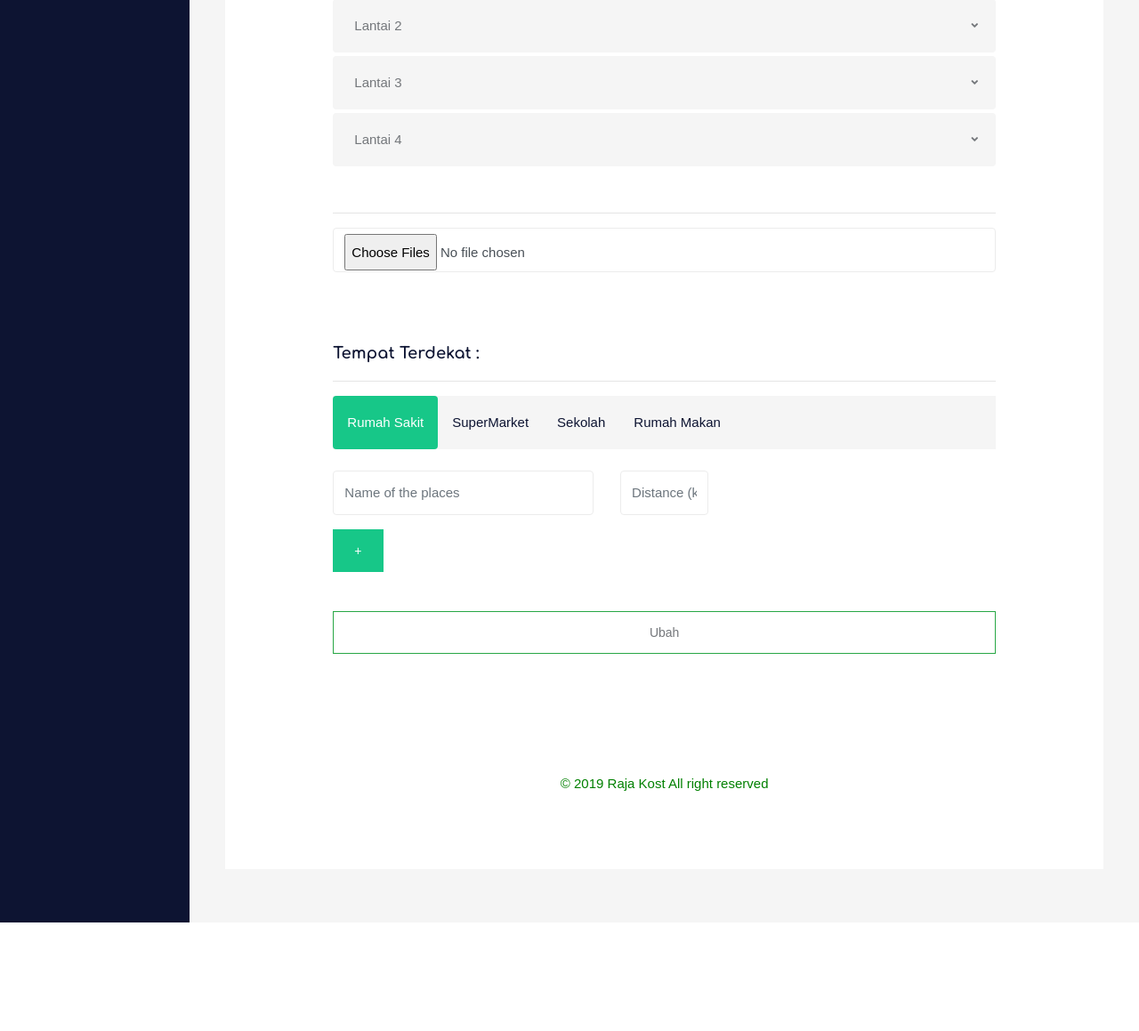
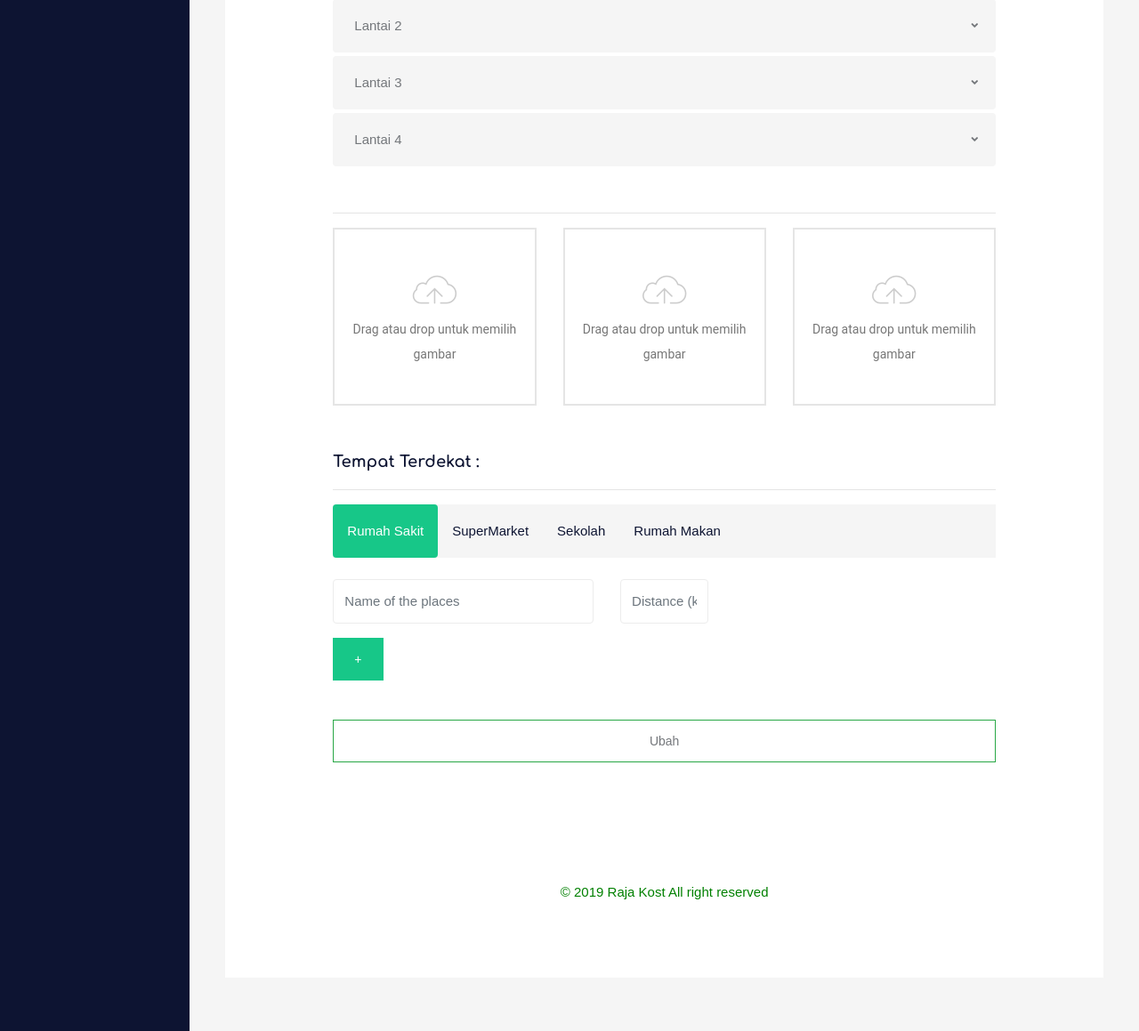
Before and after one commit to TheFaustus0/Galih, a CodeIgniter app: page /kost/index.php/kost_saya2/index in a window 1280 px wide. Shown: the part 2416-3575 px from the top of the page at 89% size. Before the commit the page ends 3453 px from the top, so only its background shows below. Run offline with CodeIgniter, Linux system fonts and the light colour scheme; data comes from the database, SQL or seed files in the repository; some libraries are stand-ins or nearby versions; some web fonts are replaced.

Commit message:
mengganti link
error

```diff
--- a/application/modules/kost_saya2/views/V_kost_saya2.php
+++ b/application/modules/kost_saya2/views/V_kost_saya2.php
@@ -211,7 +211,8 @@
                                                         <button class="bg-gray hover-bg-primary hover-text-white text-ordinary py-3 px-4 mb-1 w-100 text-left rounded position-relative collapsed position-relative" type="button" data-toggle="collapse" data-target="#collapseThree" aria-expanded="false" aria-controls="collapseThree"> Lantai 3 </button>
                                                         <div id="collapseThree" class="collapse p-4" aria-labelledby="headingThree" data-parent="#accordionExample">
                                                             <div class="row">
-                                                                <div class="col-md-12">
+                                                              <div class="col-md-4"></div>
+                                                                <div class="col-md-4">
                                                                 <div class="browse-submit">
                                                                   <input type="file" class="dropify" id="images" name="denah_3" onchange="preview_images();" multiple/>
                                                                     <div class="row" id="image_preview"></div>
@@ -222,9 +223,10 @@
                                                         <button class="bg-gray hover-bg-primary hover-text-white text-ordinary py-3 px-4 mb-1 w-100 text-left rounded position-relative collapsed position-relative" type="button" data-toggle="collapse" data-target="#collapsefour" aria-expanded="false" aria-controls="collapseThree"> Lantai 4 </button>
                                                         <div id="collapsefour" class="collapse p-4" aria-labelledby="headingThree" data-parent="#accordionExample">
                                                             <div class="row">
-                                                                <div class="col-md-12">
+                                                              <div class="col-md-4"></div>
+                                                                <div class="col-md-4">
                                                                 <div class="browse-submit">
-                                                                  <input type="file" class="form-control" id="images" name="denah_4" onchange="preview_images();" multiple/>
+                                                                  <input type="file" class="dropify" id="images" name="denah_4" onchange="preview_images();" multiple/>
                                                                   <div class="row" id="image_preview"></div>
                                                                 </div>
                                                             </div>
@@ -238,10 +240,14 @@
                                         <div class="upload-media mt-5">
                                             <hr>
                                             <div class="row">
-                                                <div class="col-md-12">
-                                                <input type="file" class="form-control" id="images" name="foto_kost" onchange="preview();" multiple/>
-                                                <br>
-                                                <div class="row" id="image"></div>
+                                                <div class="col-md-4">
+                                               <input type="file" class="dropify" id="images" name="foto_kost"  multiple/>
+                                                </div>
+                                                <div class="col-md-4">
+                                               <input type="file" class="dropify" id="images" name="foto_kost2"  multiple/>
+                                                </div>
+                                                <div class="col-md-4">
+                                               <input type="file" class="dropify" id="images" name="foto_kost3"  multiple/>
                                                 </div>
                                             </div>
                                         </div>
@@ -251,13 +257,13 @@
                                             <div class="row">
                                                 <div class="col-md-12">
                                                     <ul class="nav nav-pills mb-3 bg-gray" id="pills-tab" role="tablist">
-                                                        <li class="nav-item"> <a class="nav-link py-3 active" id="pills-home-tab" data-toggle="pill" href="#pills-home" role="tab" aria-controls="pills-home" aria-selected="true">Rumah Sakit</a> </li>
+                                                        <li class="nav-item"> <a class="nav-link py-3 active" id="pills-home-tab" data-toggle="pill" href="#rumah_sakit" role="tab" aria-controls="pills-home" aria-selected="true">Rumah Sakit</a> </li>
                                                         <li class="nav-item"> <a class="nav-link py-3" id="pills-profile-tab" data-toggle="pill" href="#pills-profile" role="tab" aria-controls="pills-profile" aria-selected="false">SuperMarket</a> </li>
                                                         <li class="nav-item"> <a class="nav-link py-3" id="pills-contact-tab2" data-toggle="pill" href="#pills-contact" role="tab" aria-controls="pills-contact" aria-selected="false">Sekolah</a> </li>
                                                         <li class="nav-item"> <a class="nav-link py-3" id="pills-contact-tab3" data-toggle="pill" href="#pills-resturant" role="tab" aria-controls="pills-contact" aria-selected="false">Rumah Makan</a> </li>
                                                     </ul>
                                                     <div class="tab-content mt-4" id="pills-tabContent">
-                                                        <div class="tab-pane fade show active" id="pills-home" role="tabpanel" aria-labelledby="pills-home">
+                                                        <div class="tab-pane fade show active" id="rumah_sakit" role="tabpanel" aria-labelledby="pills-home">
                                                             <div class="row">
                                                                 <div class="col-lg-5 col-md-4">
                                                                     <div class="form-group">
--- a/application/modules/template/views/view_template_core3.php
+++ b/application/modules/template/views/view_template_core3.php
@@ -33,6 +33,97 @@
 <link rel="stylesheet" type="text/css" href="assets/fonts/flaticon/flaticon.css">
 <link rel="stylesheet" type="text/css" href="assets/css/style.css">
 <link rel="stylesheet" type="text/css" href="<?php echo base_url('assets/css/dropzone.css') ?> " />
+ <script src="http://maps.googleapis.com/maps/api/js"></script>
+<script>
+// variabel global marker
+var marker;
+
+function taruhMarker(peta, posisiTitik){
+
+    if( marker ){
+      // pindahkan marker
+      marker.setPosition(posisiTitik);
+    } else {
+      // buat marker baru
+      marker = new google.maps.Marker({
+        position: posisiTitik,
+        map: peta
+      });
+    }
+
+}
+
+function initialize() {
+  var propertiPeta = {
+    center:new google.maps.LatLng(-8.5830695,116.3202515),
+    zoom:9,
+    mapTypeId:google.maps.MapTypeId.ROADMAP
+  };
+
+  var peta = new google.maps.Map(document.getElementById("googleMap"), propertiPeta);
+
+  // even listner ketika peta diklik
+  google.maps.event.addListener(peta, 'click', function(event) {
+    taruhMarker(this, event.latLng);
+  });
+
+}
+
+
+// event jendela di-load
+google.maps.event.addDomListener(window, 'load', initialize);
+
+
+</script>
+
+<style type="text/css">
+  #formdiv {
+  text-align: center;
+}
+#file {
+  color: green;
+  padding: 5px;
+  border: 1px dashed #123456;
+  background-color: #f9ffe5;
+}
+#img {
+  width: 17px;
+  border: none;
+  height: 17px;
+  margin-left: -20px;
+  margin-bottom: 191px;
+}
+.upload {
+  width: 100%;
+  height: 30px;
+}
+.previewBox {
+  text-align: center;
+  position: relative;
+  width: 150px;
+  height: 150px;
+  margin-right: 10px;
+  margin-bottom: 20px;
+  float: left;
+}
+.previewBox img {
+  height: 150px;
+  width: 150px;
+  padding: 5px;
+  border: 1px solid rgb(232, 222, 189);
+}
+.delete {
+  color: red;
+  font-weight: bold;
+  position: absolute;
+  top: 0;
+  cursor: pointer;
+  width: 20px;
+  height:  20px;
+  border-radius: 50%;
+  background: #ccc;
+}
+</style>
 
 <!--	Title
 	=========================================================-->
```
